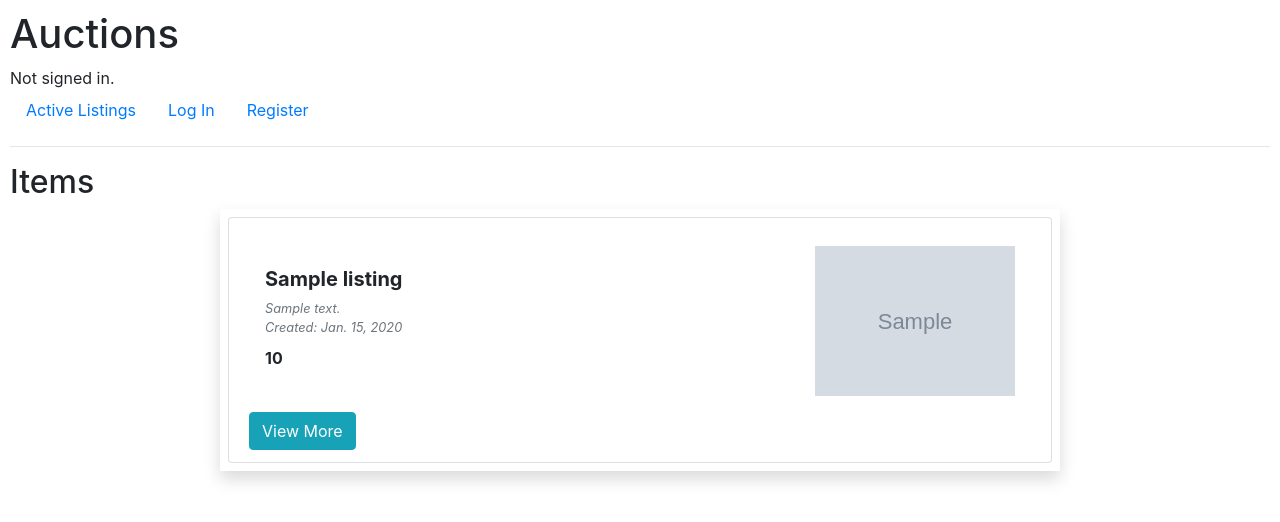
After one commit to Dhruv-Mahajan1/cs50, a Django app: a page that uses commerce/auctions/templates/auctions/layout.html in a window 1280 px wide. The commit adds this page. Shown: the top 522 px of the page. Run offline with Django 3.2, Linux system fonts and the light colour scheme; tables that the repository leaves empty hold one stand-in row (values such as "Sample post"); grey boxes marked "Sample" are stand-in pictures; some libraries are stand-ins or nearby versions.

Commit message:
Implement 6th

```diff
--- /dev/null
+++ b/commerce/auctions/templates/auctions/allcategoryitems.html
@@ -0,0 +1,35 @@
+{% extends "auctions/layout.html" %} {% block body %}
+<h2>Items</h2>
+{% for listings in allcategoryitems%}
+
+<div class="col-lg-8 mx-auto list-group shadow p-2">
+  <li class="list-group-item">
+    <!-- Custom content-->
+
+    <div class="media align-items-lg-center flex-column flex-lg-row p-3">
+      <div class="media-body order-2 order-lg-1">
+        <h5 class="mt-0 font-weight-bold mb-2">{{listings.title}}</h5>
+        <p class="font-italic text-muted mb-0 small">
+          {{listings.description}}
+        </p>
+        <p class="font-italic text-muted mb-0 small">
+          Created: {{listings.dateCreated}}
+        </p>
+        <div class="d-flex align-items-center justify-content-between mt-1">
+          <h6 class="font-weight-bold my-2">{{listings.price}}</h6>
+        </div>
+      </div>
+      <img
+        src="{{listings.image_url}}"
+        alt="Generic placeholder image"
+        width="200"
+        class="ml-lg-5 order-1 order-lg-2"
+      />
+    </div>
+    <a class="btn btn-info pull-right" href="{% url 'listing' id=listings.id %}"
+      >View More</a
+    >
+    <!-- End -->
+  </li>
+</div>
+{% endfor %} {% endblock %}
--- a/commerce/auctions/templates/auctions/layout.html
+++ b/commerce/auctions/templates/auctions/layout.html
@@ -32,6 +32,9 @@
       <li class="nav-item">
         <a class="nav-link" href="{% url 'viewwishlist' %}">Wishlist</a>
       </li>
+      <li class="nav-item">
+        <a class="nav-link" href="{% url 'categories' %}">Categories</a>
+      </li>
       {% else %}
       <li class="nav-item">
         <a class="nav-link" href="{% url 'login' %}">Log In</a>
--- a/commerce/auctions/urls.py
+++ b/commerce/auctions/urls.py
@@ -13,5 +13,7 @@ urlpatterns = [
     path("addbid/<int:id>", views.addbid, name="addbid"),
     path("addtowishlist/<int:id>", views.addtowishlist, name="addtowishlist"),
     path("viewwishlist", views.viewwishlist, name="viewwishlist"),
+    path("categories", views.categories, name="categories"),
+    path("category/<str:category>", views.particularcategory, name="particularcategory"),
 
 ]
--- a/commerce/auctions/views.py
+++ b/commerce/auctions/views.py
@@ -158,3 +158,17 @@ def addtowishlist(request,id):
     wishlistobject.save()
 
     return HttpResponseRedirect(reverse( "viewwishlist"))
+
+
+def categories(request):
+    distinct_categories = Listing.objects.all().values_list('category', flat=True).distinct()
+    # print(distinct_categories)
+    return render(request,'auctions/categories.html',{'distinct_categories':distinct_categories})
+
+
+
+
+def particularcategory(request,category):
+    objects = Listing.objects.filter(category=category)
+    print(objects)
+    return render(request,'auctions/allcategoryitems.html',{'allcategoryitems':objects})
```
Also changed, not shown: commerce/auctions/templates/auctions/categories.html (added, +10 -0 lines).
